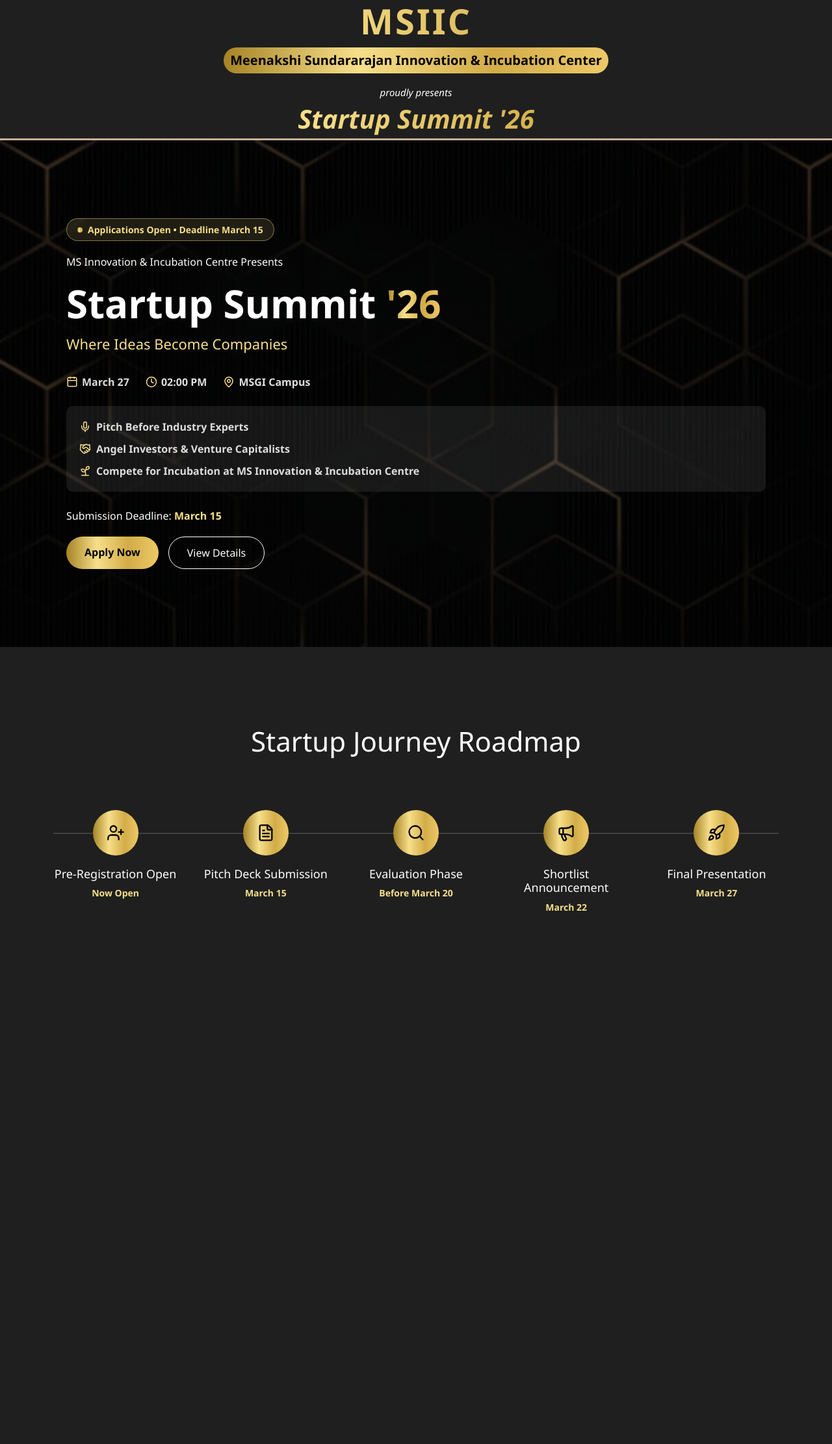
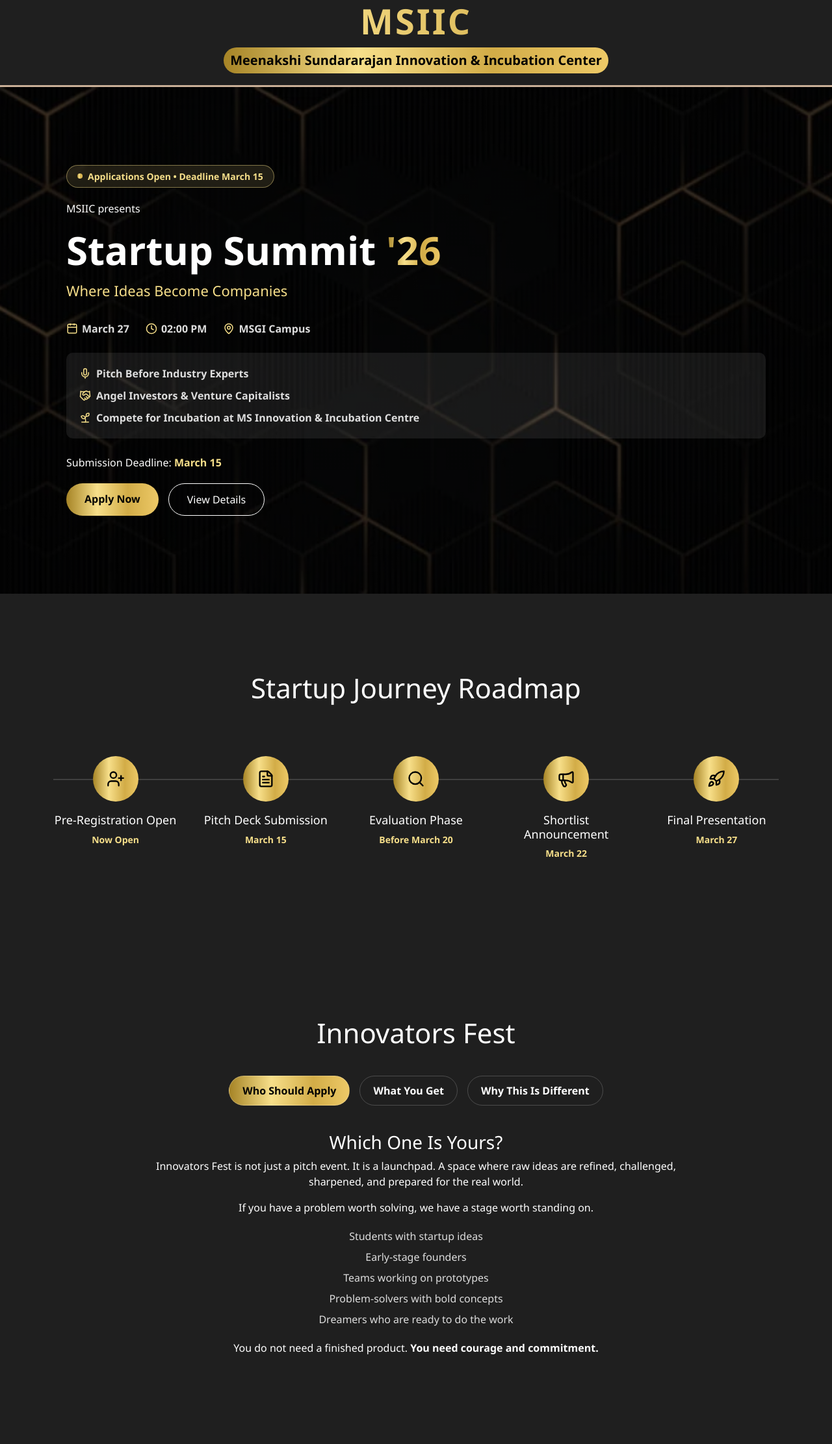
Before and after one commit to archana21796/meenakshigroups, a PHP site: page /StartupSummit/rework.html in a window 1280 px wide. Shown: the whole page at 65% size. Before the commit the page ends 1403 px from the top, so only its background shows below. Run offline with PHP 8.4, Linux system fonts and the light colour scheme.

Commit message:
screen optimiz

```diff
--- a/StartupSummit/rework.html
+++ b/StartupSummit/rework.html
@@ -132,9 +132,9 @@ font-size:30px;
 Meenakshi Sundararajan Innovation & Incubation Center
 </p>
 
-<div class="summit-line">
+<!-- <div class="summit-line">
 proudly presents <br/> <span>Startup Summit '26</span>
-</div>
+</div> -->
 
 </div>
 
@@ -154,7 +154,7 @@ Applications Open • Deadline March 15
 </div>
 
 <p class="hero-tag">
-MS Innovation & Incubation Centre Presents
+MSIIC presents
 </p>
 
 <h1 class="hero-title">
@@ -323,6 +323,124 @@ View Details
 </div>
 
 </section>
+<section class="summit-tabs">
+
+<div class="container">
+
+<h2 class="tabs-title">Innovators Fest</h2>
+
+<div class="tabs">
+
+<button class="tab-btn active" data-tab="apply">
+Who Should Apply
+</button>
+
+<button class="tab-btn" data-tab="benefits">
+What You Get
+</button>
+
+<button class="tab-btn" data-tab="different">
+Why This Is Different
+</button>
+
+</div>
+
+
+<!-- TAB CONTENT -->
+
+<div class="tab-content active" id="apply">
+
+<h3>Which One Is Yours?</h3>
+
+<p>
+Innovators Fest is not just a pitch event. It is a launchpad.
+A space where raw ideas are refined, challenged, sharpened,
+and prepared for the real world.
+</p>
+
+<p>
+If you have a problem worth solving,
+we have a stage worth standing on.
+</p>
+
+<ul>
+<li>Students with startup ideas</li>
+<li>Early-stage founders</li>
+<li>Teams working on prototypes</li>
+<li>Problem-solvers with bold concepts</li>
+<li>Dreamers who are ready to do the work</li>
+</ul>
+
+<p>
+You do not need a finished product.
+<strong>You need courage and commitment.</strong>
+</p>
+
+</div>
+
+
+
+<div class="tab-content" id="benefits">
+
+<h3>What You Get</h3>
+
+<h4>Pitch Your Idea</h4>
+<p>Present in front of industry mentors, investors, and academic leaders.</p>
+
+<h4>Expert Mentorship</h4>
+<p>Get direct feedback from experienced founders and domain experts.</p>
+
+<h4>Structured Incubation Pathway</h4>
+
+<ul>
+<li>Business model refinement</li>
+<li>Market validation support</li>
+<li>Prototype guidance</li>
+<li>Funding readiness preparation</li>
+</ul>
+
+<h4>Access to Innovation Ecosystem</h4>
+
+<p>
+Top ideas enter the institutional incubation pipeline
+for long-term support.
+</p>
+
+</div>
+
+
+
+<div class="tab-content" id="different">
+
+<h3>Why This Is Different</h3>
+
+<p>
+Most events end with applause.
+<strong>This one begins there.</strong>
+</p>
+
+<p>
+Innovators Fest is designed to convert ideas into action.
+We focus on:
+</p>
+
+<ul>
+<li>Real problems</li>
+<li>Practical feasibility</li>
+<li>Sustainable business thinking</li>
+<li>Long-term venture building</li>
+</ul>
+
+<p>
+We are not looking for flashy slides.
+<strong>We are looking for founders in the making.</strong>
+</p>
+
+</div>
+
+</div>
+
+</section>
 <script src="https://unpkg.com/lucide@latest"></script>
 <script>
 lucide.createIcons();
@@ -331,6 +449,27 @@ lucide.createIcons();
 <script>
 lucide.createIcons();
 </script>
+<script>
+
+const tabs = document.querySelectorAll(".tab-btn");
+const contents = document.querySelectorAll(".tab-content");
+
+tabs.forEach(tab => {
+
+tab.addEventListener("click", () => {
+
+tabs.forEach(t => t.classList.remove("active"));
+contents.forEach(c => c.classList.remove("active"));
+
+tab.classList.add("active");
+
+document.getElementById(tab.dataset.tab).classList.add("active");
+
+});
+
+});
+
+</script>
 </body>
 
 </html>
--- a/StartupSummit/style.css
+++ b/StartupSummit/style.css
@@ -167,7 +167,7 @@ text-decoration:none;
 @media(max-width:768px){
 
 .hero-title{
-font-size:40px;
+font-size:26px;
 }
 
 .hero-meta{
@@ -177,7 +177,12 @@ gap:15px;
 .hero-buttons{
 flex-direction:column;
 }
-
+.summit-hero{
+    padding: 20px !important;
+}
+.feature{
+    font-size: 12px !important;
+}
 }
 .summit-roadmap{
 background:#1f1f1f;
@@ -299,3 +304,70 @@ margin-top:4px;
 }
 
 }
+.summit-tabs{
+background:#1f1f1f;
+padding:120px 20px;
+color:white;
+}
+
+.tabs-title{
+text-align:center;
+font-size:42px;
+margin-bottom:40px;
+}
+
+/* TAB BUTTONS */
+
+.tabs{
+display:flex;
+justify-content:center;
+gap:15px;
+flex-wrap:wrap;
+margin-bottom:40px;
+}
+
+.tab-btn{
+padding:10px 20px;
+border-radius:30px;
+border:1px solid rgba(255,255,255,0.2);
+background:transparent;
+color:white;
+cursor:pointer;
+font-weight:600;
+transition:0.3s;
+}
+
+.tab-btn.active{
+background:linear-gradient(
+90deg,
+#A68426 0%,
+#F7DF8A 35%,
+#D2AC47 70%,
+#EDC967 100%
+);
+color:#000;
+}
+
+/* CONTENT */
+
+.tab-content{
+display:none;
+max-width:800px;
+margin:auto;
+text-align:center;
+}
+
+.tab-content.active{
+display:block;
+}
+
+.tab-content ul{
+list-style:none;
+padding:0;
+margin:20px 0;
+}
+
+.tab-content li{
+margin-bottom:8px;
+color:#ddd;
+}
```
